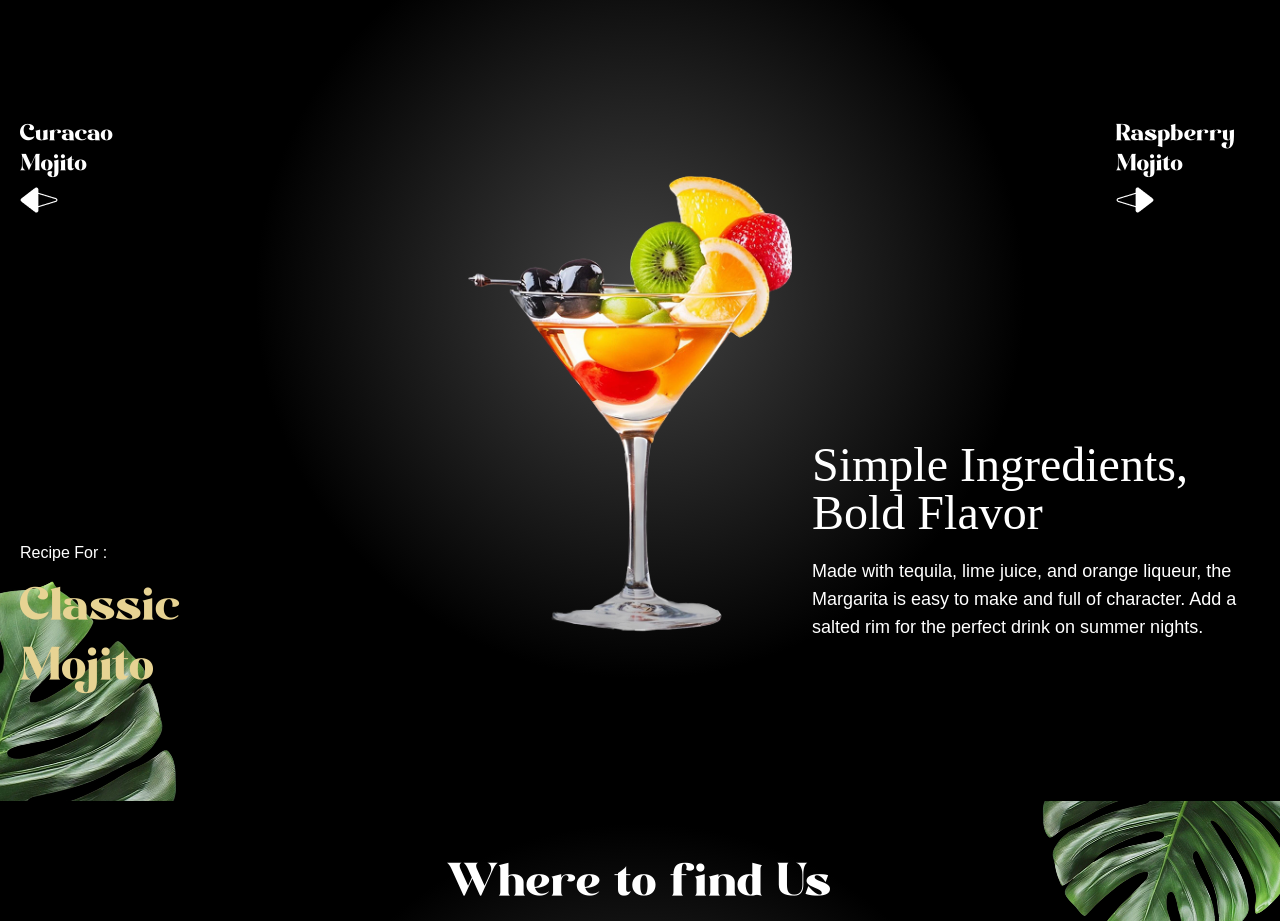
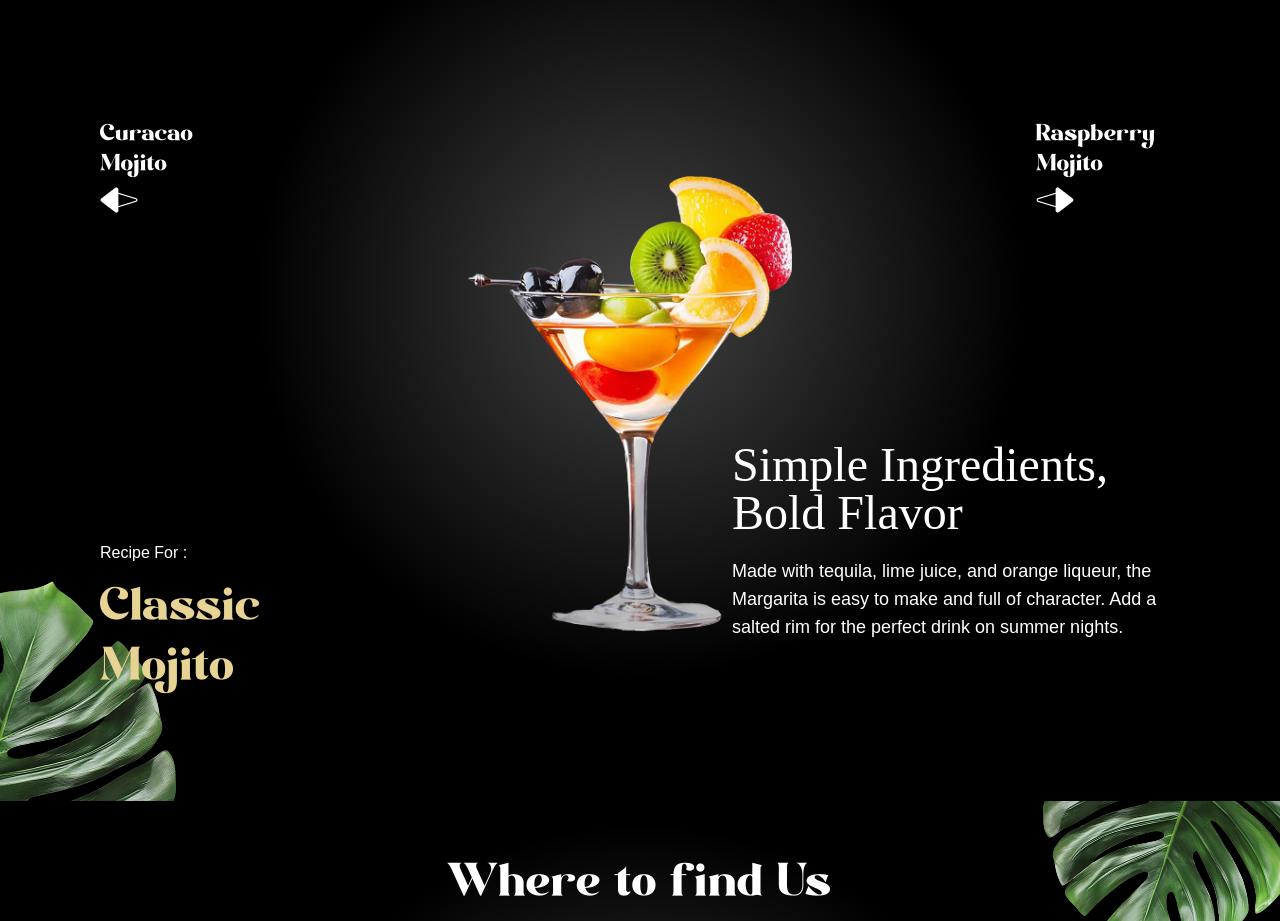
Before and after one commit to anjany06/gsapweb, a React (Vite) app: page / in a window 1280 px wide. Shown: the part 4320-5241 px from the top of the page. Built offline with nearby package versions, Linux system fonts and the light colour scheme; a web font is replaced by a local one.

Commit message:
feat: update Menu component to add responsive padding classes for arrows, cocktail, and recipe sections

```diff
--- a/src/components/Menu.jsx
+++ b/src/components/Menu.jsx
@@ -139,8 +139,8 @@ const Menu = () => {
           );
         })}
       </nav>
-      <div className="content px-5 md:px-16">
-        <div className="arrows">
+      <div className="content">
+        <div className="arrows px-5 md:px-20">
           <button
             className="text-left"
             onClick={() => goToSlide(currentIndex - 1)}
@@ -165,7 +165,7 @@ const Menu = () => {
           </button>
         </div>
 
-        <div className="cocktail">
+        <div className="cocktail px-5 md:px-20">
           <img
             src={currentCocktail.image}
             alt="current-cocktail-image"
@@ -173,7 +173,7 @@ const Menu = () => {
           />
         </div>
 
-        <div className="recipe">
+        <div className="recipe px-5 md:px-20">
           <div ref={contentRef} className="info">
             <p>Recipe For : </p>
             <p id="title">{currentCocktail.name}</p>
```
